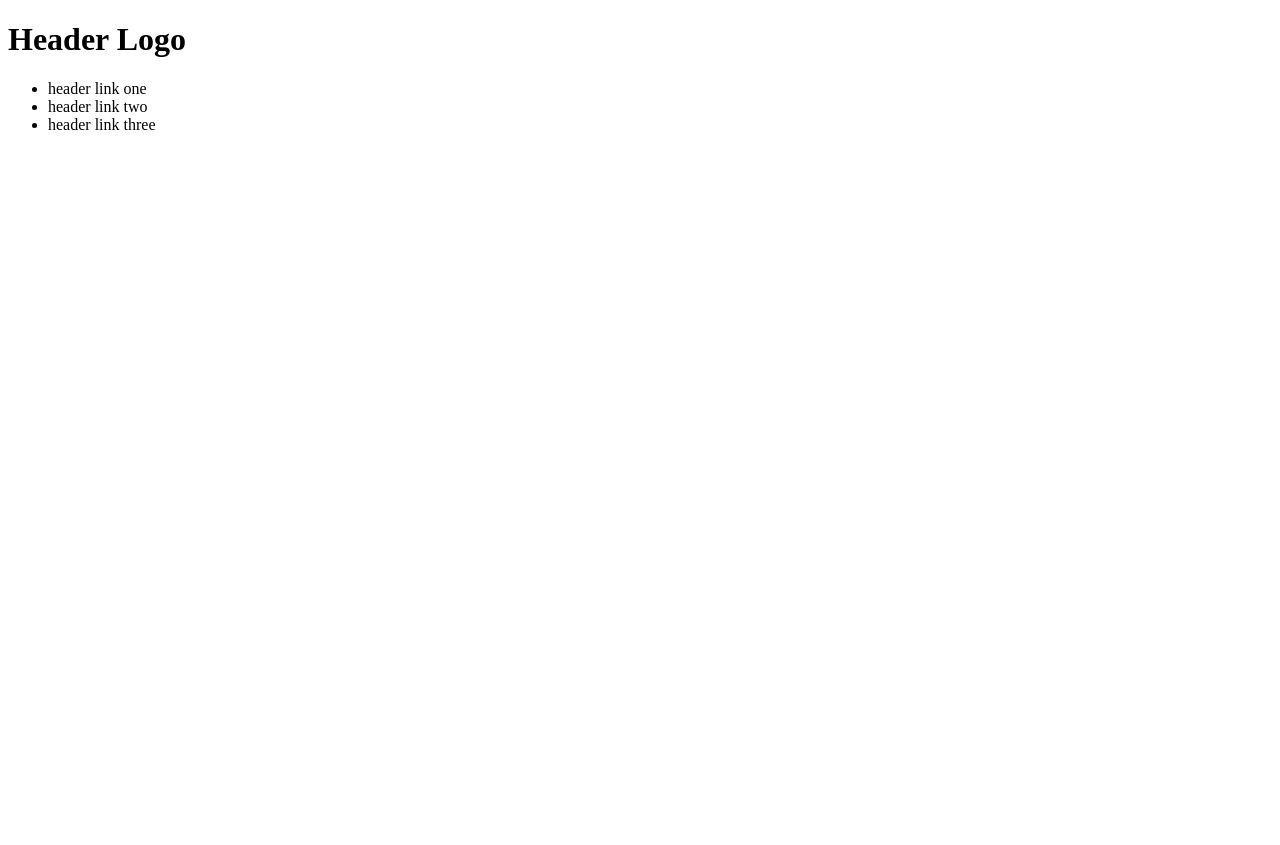
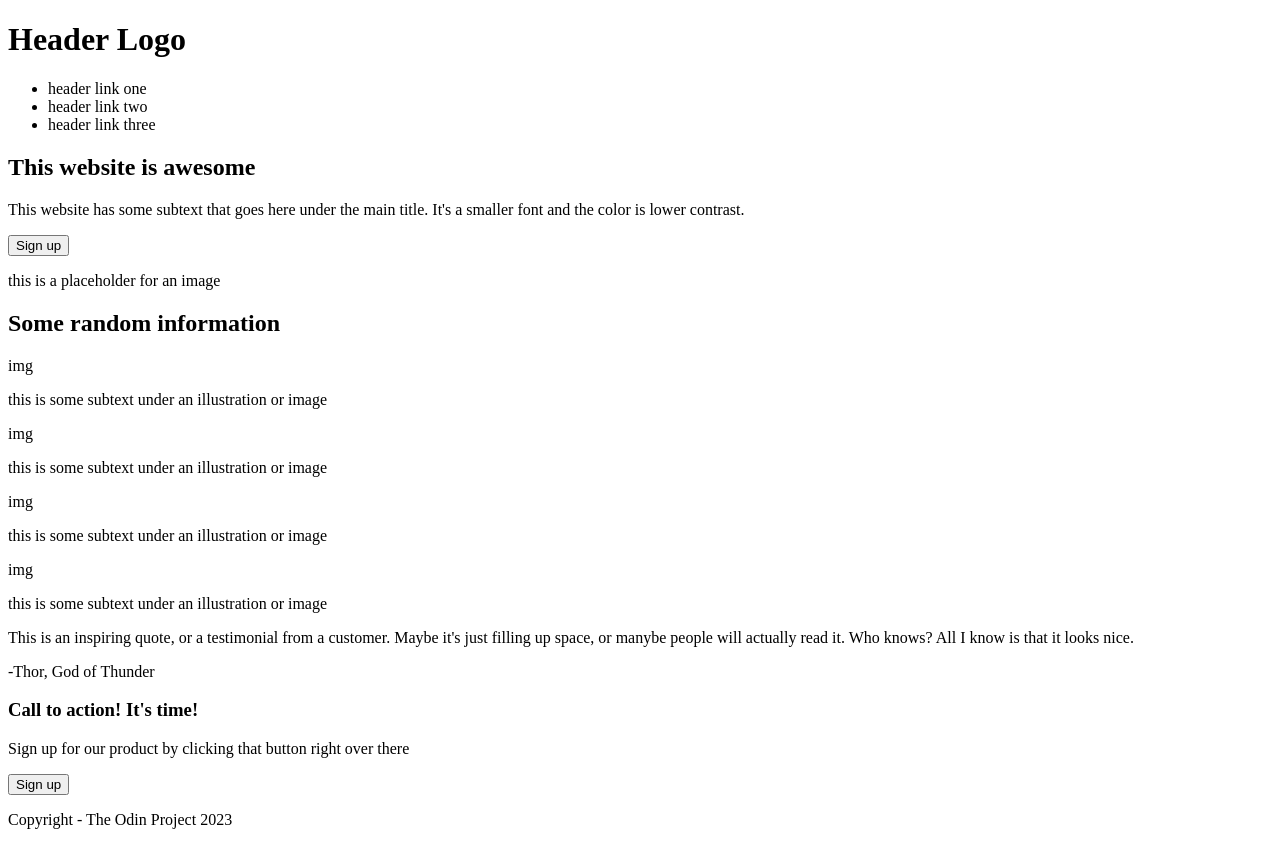
Before and after one commit to alicehe2003/mini_website, a plain HTML site: page index.html in a window 1280 px wide. Before the commit the page ends 800 px from the top, so only its background shows below. Drawn offline with Linux system fonts and the light colour scheme.

Commit message:
Implemented all HTML text. Note: no CSS styling has been added.

```diff
--- a/index.html
+++ b/index.html
@@ -19,23 +19,75 @@
     </div>
 
     <div class="intro">
+        <div class="left">
+            <h2>This website is awesome</h2>
+            <p>This website has some subtext that goes here under the main
+                title. It's a smaller font and the color is lower contrast.
+            </p>
+            <button>Sign up</button>
+        </div>
 
+        <div class="right">
+            <p>this is a placeholder for an image</p>
+        </div>
     </div>
 
     <div class="information">
+        <h2>Some random information</h2>
 
+        <div class="image_and_text">
+            <div class="group">
+                <div class="border">
+                    img
+                </div>
+                <p>this is some subtext under an illustration or image</p>
+            </div>
+
+            <div class="group">
+                <div class="border">
+                    img
+                </div>
+                <p>this is some subtext under an illustration or image</p>
+            </div>
+
+            <div class="group">
+                <div class="border">
+                    img
+                </div>
+                <p>this is some subtext under an illustration or image</p>
+            </div>
+
+            <div class="group">
+                <div class="border">
+                    img
+                </div>
+                <p>this is some subtext under an illustration or image</p>
+            </div>
+        </div>
     </div>
 
     <div class="quote">
-
+        <p>This is an inspiring quote, or a testimonial from a
+            customer. Maybe it's just filling up space, or manybe people
+            will actually read it. Who knows? All I know is that it
+            looks nice.
+        </p>
+        <p id="name">-Thor, God of Thunder</p>
     </div>
 
     <div class="action">
+        <div class="text">
+            <h3>Call to action! It's time!</h3>
+            <p>Sign up for our product by clicking that button
+                right over there
+            </p>
+        </div>
 
+        <button>Sign up</button>
     </div>
 
     <div class="footnote">
-
+        <p>Copyright - The Odin Project 2023</p>
     </div>
 </body>
 </html>
```
